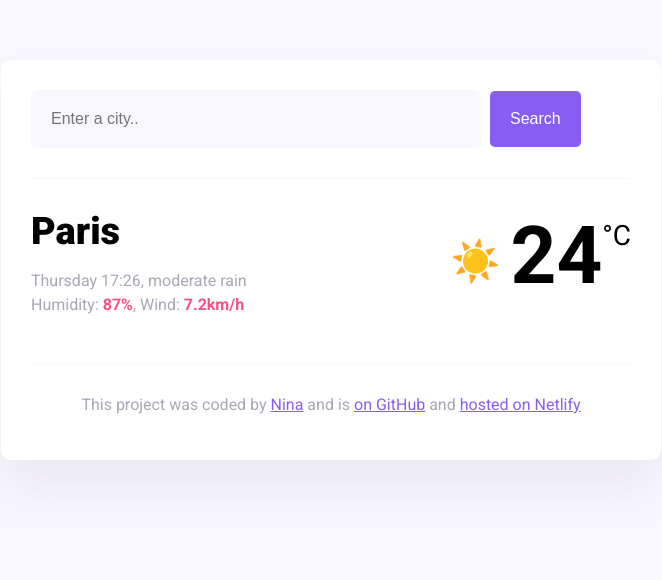
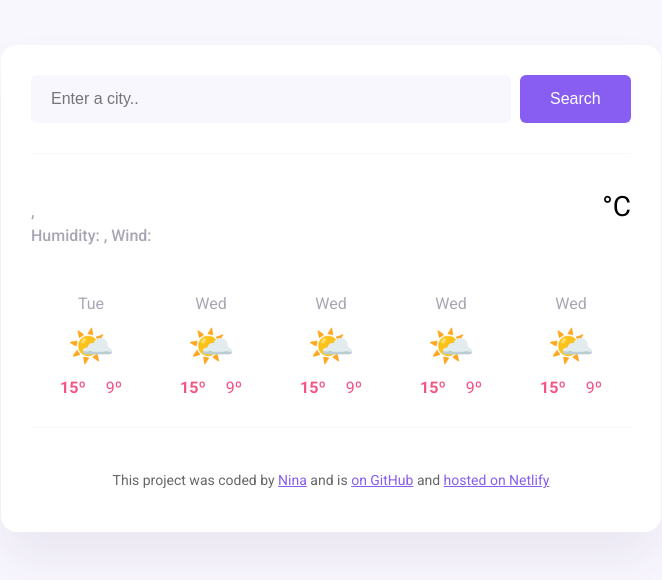
Before and after one commit to NCH1210/weather-app-updated, a plain HTML site: page index.html in a window 1280 px wide. Shown: the whole page, without its empty margins (309-971 px from the left). Drawn offline with nearby package versions, Linux system fonts and the light colour scheme; no server answers.

Commit message:
Forecast added

```diff
--- a/index.html
+++ b/index.html
@@ -16,31 +16,85 @@
   <body>
     <div class="weather-app">
       <header>
-        <form id="search-form">
+        <form class="search-form" id="search-form">
           <input
             type="search"
             placeholder="Enter a city.."
             required
-            class="search-input"
-            id="search-input"
+            id="search-form-input"
+            class="search-form-input"
           />
-          <input type="submit" value="Search" class="search-button" />
+          <input type="submit" value="Search" class="search-form-button" />
         </form>
       </header>
       <main>
-        <div class="current-weather">
+        <div class="weather-app-data">
           <div>
-            <h1 class="current-city" id="current-city">Paris</h1>
-            <p class="current-details">
-              <span id="current-date"></span>, moderate rain <br />
-              Humidity: <strong>87%</strong>, Wind: <strong>7.2km/h</strong>
+            <h1 class="weather-app-city" id="city"></h1>
+            <p class="weather-app-details">
+              <span id="time"></span>,
+              <span id="description"></span>
+              <br />
+              Humidity: <strong id="humidity"></strong>, Wind:
+              <strong id="wind-speed"></strong>
             </p>
           </div>
-          <div class="current-temperature">
-            <span class="current-temperature-icon">☀️</span
-            ><span class="current-temperature-value" id="current-temperature"
-              >24</span
-            ><span class="current-temperature-unit">°C</span>
+          <div class="weather-app-temperature-container">
+            <div id="icon"></div>
+            <div class="weather-app-temperature" id="temperature"></div>
+            <div class="weather-app-unit">°C</div>
+          </div>
+        </div>
+        <div class="weather-forecast">
+          <div class="weather-forecast-day">
+            <div class="weather-forecast-date">Tue</div>
+            <div class="weather-forecast-icon">🌤️</div>
+            <div class="weather-forecast-temperatures">
+              <div class="weather-forecast-temperature">
+                <strong>15º</strong>
+              </div>
+              <div class="weather-forecast-temperature">9º</div>
+            </div>
+          </div>
+          <div class="weather-forecast-day">
+            <div class="weather-forecast-date">Wed</div>
+            <div class="weather-forecast-icon">🌤️</div>
+            <div class="weather-forecast-temperatures">
+              <div class="weather-forecast-temperature">
+                <strong>15º</strong>
+              </div>
+              <div class="weather-forecast-temperature">9º</div>
+            </div>
+          </div>
+          <div class="weather-forecast-day">
+            <div class="weather-forecast-date">Wed</div>
+            <div class="weather-forecast-icon">🌤️</div>
+            <div class="weather-forecast-temperatures">
+              <div class="weather-forecast-temperature">
+                <strong>15º</strong>
+              </div>
+              <div class="weather-forecast-temperature">9º</div>
+            </div>
+          </div>
+          <div class="weather-forecast-day">
+            <div class="weather-forecast-date">Wed</div>
+            <div class="weather-forecast-icon">🌤️</div>
+            <div class="weather-forecast-temperatures">
+              <div class="weather-forecast-temperature">
+                <strong>15º</strong>
+              </div>
+              <div class="weather-forecast-temperature">9º</div>
+            </div>
+          </div>
+          <div class="weather-forecast-day">
+            <div class="weather-forecast-date">Wed</div>
+            <div class="weather-forecast-icon">🌤️</div>
+            <div class="weather-forecast-temperatures">
+              <div class="weather-forecast-temperature">
+                <strong>15º</strong>
+              </div>
+              <div class="weather-forecast-temperature">9º</div>
+            </div>
           </div>
         </div>
       </main>
--- a/script.js
+++ b/script.js
@@ -1,35 +1,26 @@
-function displayTemperature(response) {
-  let temperatureElement = document.querySelector("#current-temperature");
-  let temperature = Math.round(response.data.temperature.current);
-  let cityElement = document.querySelector("#current-city");
+function refreshWeather(response) {
+  let temperatureElement = document.querySelector("#temperature");
+  let temperature = response.data.temperature.current;
+  let cityElement = document.querySelector("#city");
+  let descriptionElement = document.querySelector("#description");
+  let humidityElement = document.querySelector("#humidity");
+  let windSpeedElement = document.querySelector("#wind-speed");
+  let timeElement = document.querySelector("#time");
+  let date = new Date(response.data.time * 1000);
+  let iconElement = document.querySelector("#icon");
+
   cityElement.innerHTML = response.data.city;
-  temperatureElement.innerHTML = temperature;
-}
-
-function search(event) {
-  event.preventDefault();
-  let searchInputElement = document.querySelector("#search-input");
-  let city = searchInputElement.value;
-
-  let apiKey = "b2a5adcct04b33178913oc335f405433";
-  let apiUrl = `https://api.shecodes.io/weather/v1/current?query=${city}&key=${apiKey}&units=metric`;
-
-  axios.get(apiUrl).then(displayTemperature);
+  timeElement.innerHTML = formatDate(date);
+  descriptionElement.innerHTML = response.data.condition.description;
+  humidityElement.innerHTML = `${response.data.temperature.humidity}%`;
+  windSpeedElement.innerHTML = `${response.data.wind.speed}km/h`;
+  temperatureElement.innerHTML = Math.round(temperature);
+  iconElement.innerHTML = `<img src="${response.data.condition.icon_url}" class="weather-app-icon" />`;
 }
 
 function formatDate(date) {
   let minutes = date.getMinutes();
   let hours = date.getHours();
-  let day = date.getDay();
-
-  if (minutes < 10) {
-    minutes = `0${minutes}`;
-  }
-
-  if (hours < 10) {
-    hours = `0${hours}`;
-  }
-
   let days = [
     "Sunday",
     "Monday",
@@ -39,15 +30,29 @@ function formatDate(date) {
     "Friday",
     "Saturday",
   ];
+  let day = days[date.getDay()];
 
-  let formattedDay = days[day];
-  return `${formattedDay} ${hours}:${minutes}`;
+  if (minutes < 10) {
+    minutes = `0${minutes}`;
+  }
+
+  return `${day} ${hours}:${minutes}`;
 }
 
-let searchForm = document.querySelector("#search-form");
-searchForm.addEventListener("submit", search);
+function searchCity(city) {
+  let apiKey = "b2a5adcct04b33178913oc335f405433";
+  let apiUrl = `https://api.shecodes.io/weather/v1/current?query=${city}&key=${apiKey}`;
+  axios.get(apiUrl).then(refreshWeather);
+}
 
-let currentDateELement = document.querySelector("#current-date");
-let currentDate = new Date();
+function handleSearchSubmit(event) {
+  event.preventDefault();
+  let searchInput = document.querySelector("#search-form-input");
 
-currentDateELement.innerHTML = formatDate(currentDate);
+  searchCity(searchInput.value);
+}
+
+let searchFormElement = document.querySelector("#search-form");
+searchFormElement.addEventListener("submit", handleSearchSubmit);
+
+searchCity("Paris");
--- a/style.css
+++ b/style.css
@@ -1,5 +1,5 @@
 body {
-  background: #f9f7fe;
+  background-color: #f9f7fe;
   font-family: "Roboto", sans-serif;
 }
 
@@ -10,89 +10,116 @@ a {
 .weather-app {
   background: white;
   max-width: 600px;
-  margin: 60px auto;
+  margin: 45px auto;
+  box-shadow: 0 30px 50px rgba(65, 50, 100, 0.08);
+  border-radius: 16px;
   padding: 30px;
-  border-radius: 10px;
-  box-shadow: 0 30px 50px rgba(65, 50, 100, 0.08);
 }
 
 header {
   border-bottom: 1px solid #f9f7fe;
-  padding-bottom: 30px;
+  padding: 0 0 30px 0;
 }
 
-.search-input {
+.search-form-input {
   background-color: #f9f7fe;
   border: none;
-  color: rgba(39, 33, 66, 0.4);
+  border-radius: 6px;
+  width: 80%;
   font-size: 16px;
-  padding: 20px;
-  width: 75%;
-  border-radius: 6px;
+  padding: 15px 20px;
 }
 
-.search-button {
+.search-form-button {
+  background: #885df1;
+  padding: 15px 30px;
+  border: none;
+  font-size: 16px;
   margin-left: 5px;
-  font-size: 16px;
-  background-color: #885df1;
+  border-radius: 6px;
   color: white;
-  border: none;
-  padding: 20px;
-  line-height: 1;
-  border-radius: 5px;
 }
 
 main {
   padding: 30px 0;
 }
 
-.current-temperature {
-  font-size: 48px;
-}
-
-.current-weather {
+.weather-app-data {
   display: flex;
   justify-content: space-between;
 }
 
-.current-city {
+.weather-app-city {
+  margin: 0;
   font-size: 38px;
-  font-weight: 900;
-  margin: 0;
-}
-.current-details {
-  color: rgba(39, 33, 66, 0.4);
-  font-size: 16px;
-  font-weight: 400;
-  line-height: 24px;
+  line-height: 48px;
 }
 
-.current-details strong {
+.weather-app-details {
+  font-size: 16px;
+  color: rgba(39, 33, 66, 0.4);
+  line-height: 24px;
+  font-weight: 500;
+}
+
+.weather-app-details strong {
   color: #f65282;
 }
 
-.current-temperature-icon {
-  position: relative;
-  top: -8px;
-  font-size: 40px;
-  margin-right: 10px;
+.weather-app-temperature-container {
+  display: flex;
 }
 
-.current-temperature-value {
-  font-size: 80px;
+.weather-app-icon {
+  width: 88px;
+  height: 88px;
+}
+
+.weather-app-temperature {
+  font-size: 88px;
+  line-height: 88px;
   font-weight: bold;
 }
 
-.current-temperature-unit {
+.weather-app-unit {
+  margin-top: 6px;
   font-size: 28px;
-  position: relative;
-  top: -38px;
+}
+
+.weather-forecast {
+  display: flex;
+  justify-content: space-around;
+  margin-top: 30px;
+}
+
+.weather-forecast-date {
+  text-align: center;
+  color: rgba(39, 33, 66, 0.4);
+  font-size: 16px;
+  line-height: 20px;
+  margin-bottom: 10px;
+}
+
+.weather-forecast-icon {
+  font-size: 38px;
+  text-align: center;
+}
+.weather-forecast-temperatures {
+  text-align: center;
+  color: #f65282;
+  margin-top: 10px;
+  display: flex;
+  justify-content: center;
+}
+
+.weather-forecast-temperature {
+  padding: 0 10px;
 }
 
 footer {
   border-top: 1px solid #f9f7fe;
+  padding: 30px 0 0 0;
   text-align: center;
-  padding-top: 15px;
-
-  color: rgba(39, 33, 66, 0.4);
+  font-size: 14px;
+  color: rgba(0, 0, 0, 0.6);
 }
```
